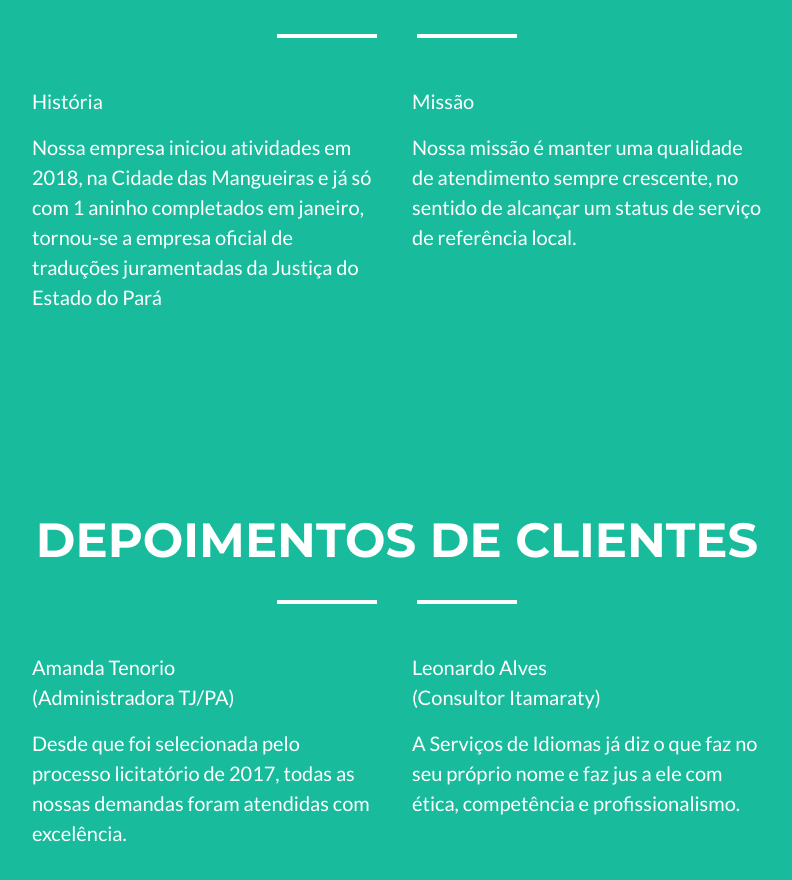
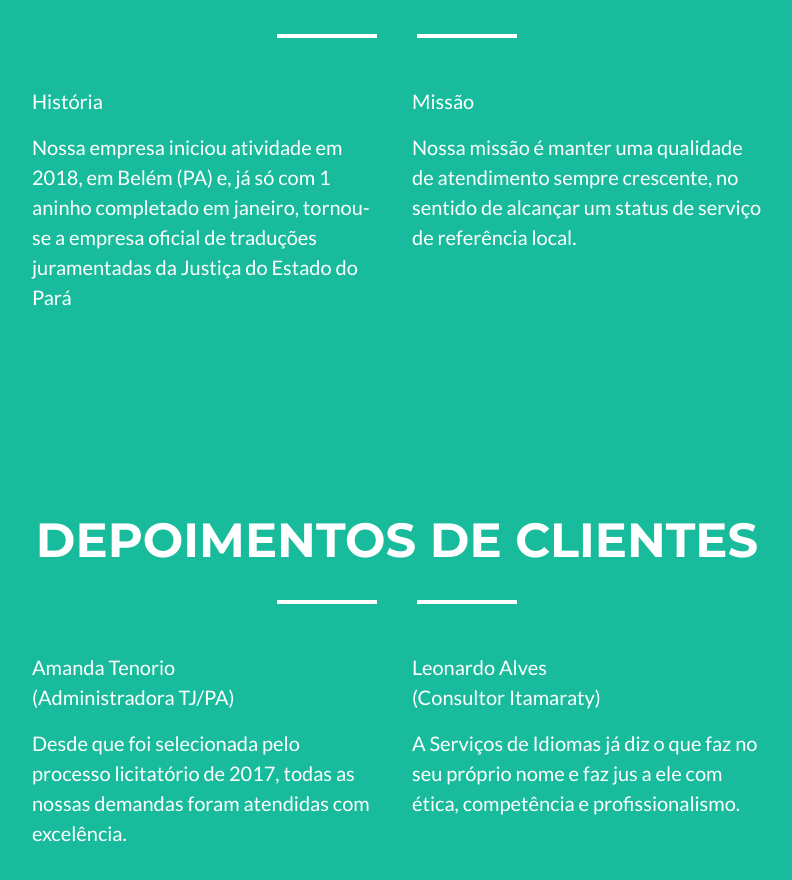
Before and after one commit to aprenderidioma/aprenderidioma, a website: page index.html in a window 1280 px wide. Shown: the part 1760-2640 px from the top of the page, without its empty margins (243-1035 px from the left). Drawn offline with nearby package versions, Linux system fonts and the light colour scheme; files that its build step writes are made by us from their sources.

Commit message:
Update index.html

```diff
--- a/index.html
+++ b/index.html
@@ -123,7 +123,7 @@
           <div class="row">
           <div class="col-lg-4 ml-auto">
             <p class="lead">Hist&oacuteria</p>
-            <p class="lead">Nossa empresa iniciou atividades em 2018, na Cidade das Mangueiras e j&aacute s&oacute com 1 aninho completados em janeiro, tornou-se a empresa oficial de tradu&ccedil&otildees juramentadas da Justi&ccedila do Estado do Par&aacute</p>
+            <p class="lead">Nossa empresa iniciou atividade em 2018, em Bel&eacutem (PA) e, j&aacute s&oacute com 1 aninho completado em janeiro, tornou-se a empresa oficial de tradu&ccedil&otildees juramentadas da Justi&ccedila do Estado do Par&aacute</p>
           </div>
           <div class="col-lg-4 mr-auto">
             <p class="lead">Miss&atildeo</p>
```
